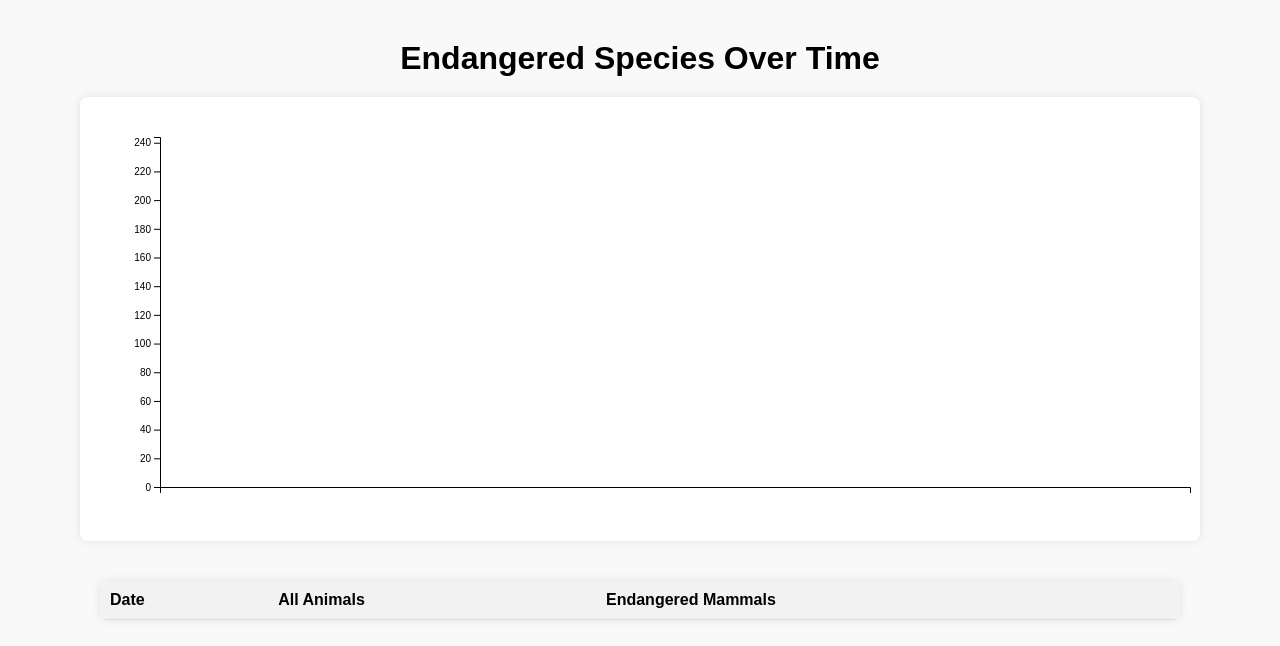
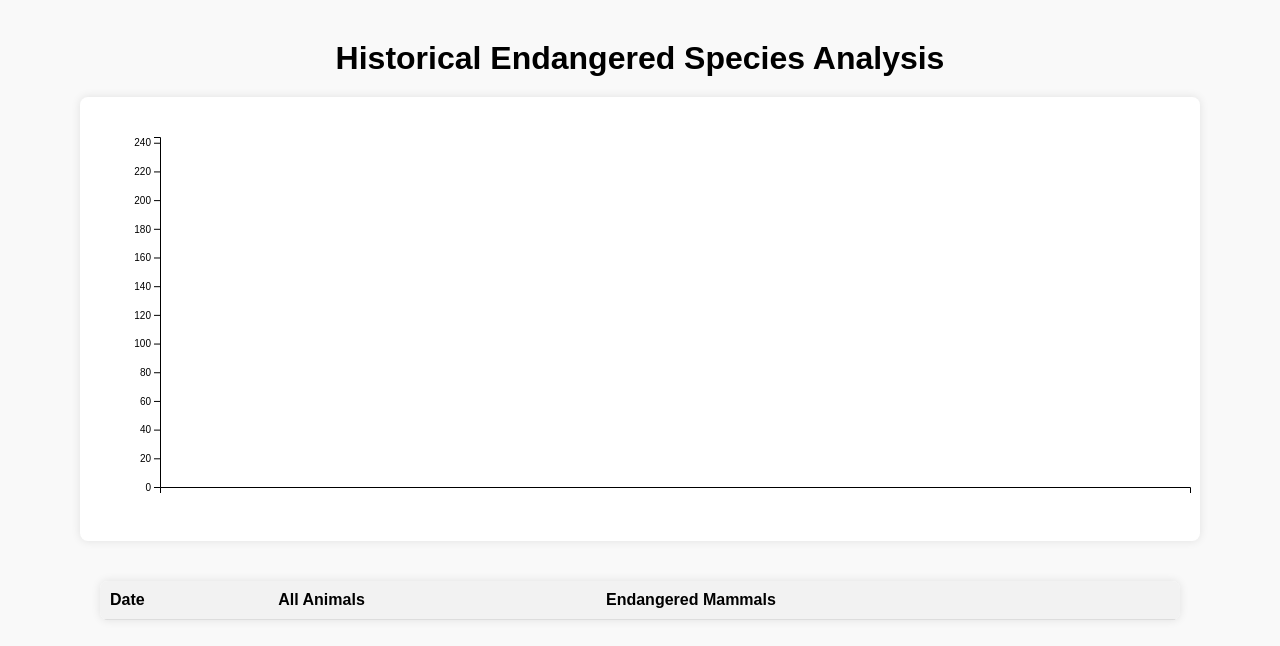
Before and after one commit to dataviscourse2025/EndangeredSpeciesAnalysis, a plain HTML site: page index.html in a window 1280 px wide. Drawn offline with nearby package versions, Linux system fonts and the light colour scheme; files whose address does not match are found by name.

Commit message:
Update index.html

```diff
--- a/index.html
+++ b/index.html
@@ -8,7 +8,7 @@
 </head>
 <body>
 
-  <h1>Endangered Species Over Time</h1>
+  <h1>Historical Endangered Species Analysis</h1>
 
   <!-- Chart container -->
   <div id="chart"></div>
```
